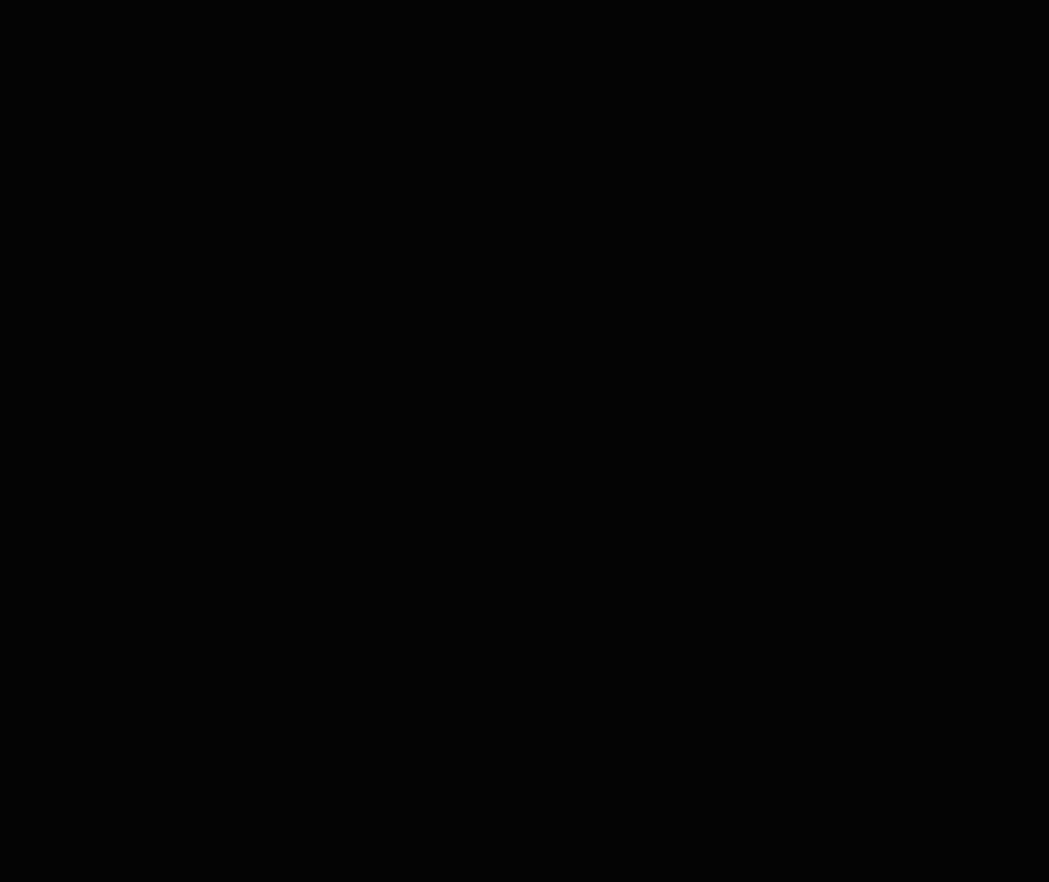
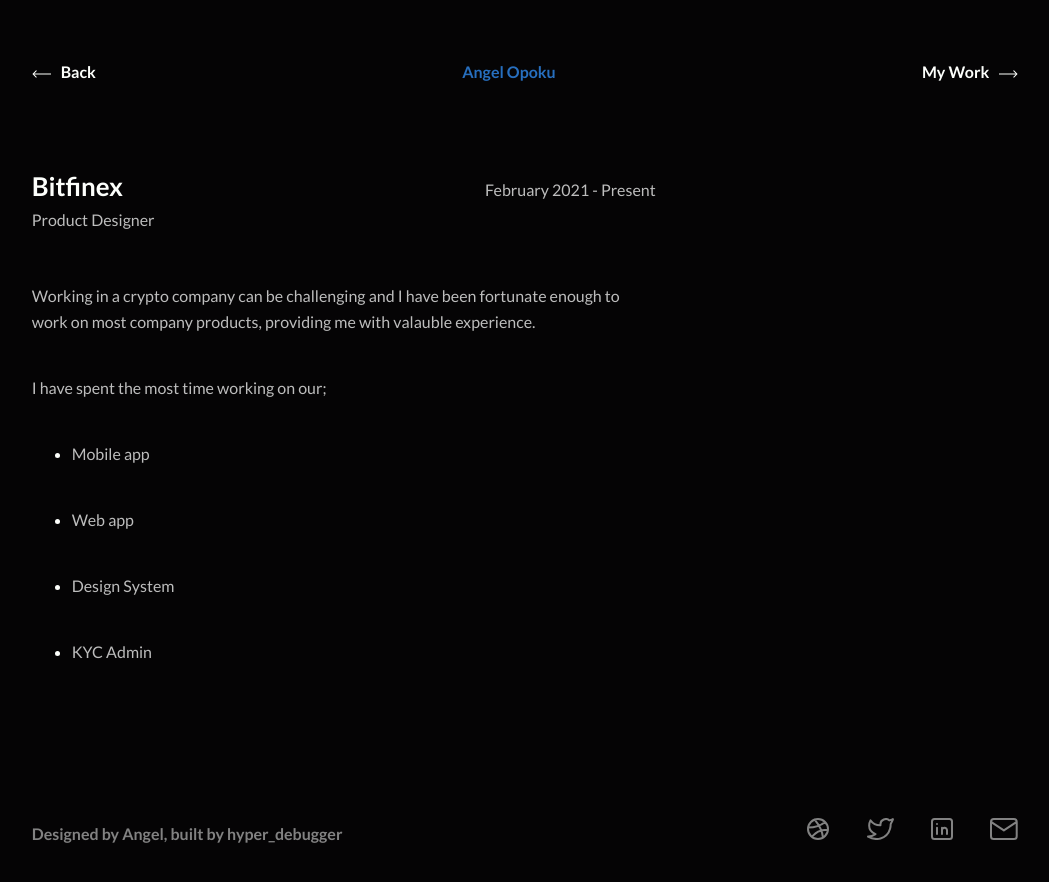
Before and after one commit to thedezignr/thedezignr.github.io, a React (Create React App) app: page /bitfinex in a window 1280 px wide. Shown: the top 882 px of the page, without its empty margins (115-1164 px from the left). Before the commit the page ends 800 px from the top, so only its background shows below. Built offline with nearby package versions, Linux system fonts and the light colour scheme.

Commit message:
update experience - 12-05-2022

```diff
--- a/src/App.js
+++ b/src/App.js
@@ -10,6 +10,7 @@
 const GenesysFacilitator = lazyLoad(() => import('./components/experience/GenesysFacilitator'));
 const GenesysDesigner = lazyLoad(() => import('./components/experience/GenesysDesigner'));
 const Tenece = lazyLoad(() => import('./components/experience/Tenece'));
+const Bitfinex = lazyLoad(() => import('./components/experience/Bitfinex'));
 const Portfolio = lazyLoad(() => import('./components/portfolio/Index'));
 const LoveFootball = lazyLoad(() => import('./components/portfolio/love_football/Index'));
 const LoanUp = lazyLoad(() => import('./components/portfolio/loan_up/Index'));
@@ -58,6 +59,11 @@
           <Route path="/tenece">
             <Header back="/about" />
             <Tenece />
+            <Footer />
+          </Route>
+          <Route path="/bitfinex">
+            <Header back="/about" />
+            <Bitfinex />
             <Footer />
           </Route>
           <Route path="/portfolio">
--- a/src/components/Highlight/Index.js
+++ b/src/components/Highlight/Index.js
@@ -5,7 +5,7 @@
   return (
     <main className={style.main__container}>
       <h1>Angel</h1>
-      <h3>I am a UI/UX Designer who is passionate about designing meaningful and impactful products.</h3>
+      <h3>I am a Product Designer who is passionate about designing meaningful and impactful products.</h3>
     </main>
   )
 }
--- a/src/components/Home/Index.js
+++ b/src/components/Home/Index.js
@@ -12,11 +12,13 @@
         I entered an internship program where I learned and practiced UX/UI Design.
       </p>
       <p>
-        Since I left the internship program, I have worked with 3 companies as UI/UX Designer, worked with several clients and
-        designed products across a variety of industries. I have experience with B2B, B2C and SaaS products.
+        Since I left the internship program, I have worked with  different companies,  as a Product Designer, working on web,
+        mobile, B2C, B2B, cryptotrading, SaSS and other products.
       </p>
       <p>
-        I am interested in new opportunities to design products that REALLY solve a problem.
+        These days when I am not doing awesome design work, I am mentoring budding designers, speaking in design events,
+        providing career guidance to people who need it or trying my hands on Python and Data Engineering
+        (yeah, super unrelated, but super interesting).
       </p>
       <a href="https://bit.ly/angelopokuCV" className={["no__border", "boring__link", style.download_button].join(" ")} target="_blank" rel="noreferrer">View my resume</a>
     </main>
@@ -57,6 +59,16 @@
     <h1>Experience</h1>
     <hr className={style.header__marker} />
     <main className="main__body table">
+      <div className="table__row">
+        <div className="table__cell">
+          <h3>Bitfinex</h3>
+          <p>Product Designer</p>
+        </div>
+        <div className="table__cell">
+          <p>February 2021 - Present</p>
+        </div>
+      </div>
+      <NavLink to="/bitfinex" className={style.details__link}>Details</NavLink>
       <div className="table__row">
         <div className="table__cell">
           <h3>Genesys Tech Hub</h3>
@@ -127,14 +139,12 @@
     <hr className={style.header__marker} />
     <main className="main__body">
       <ul className={style.two__columns_list}>
-        <li>Spinero</li>
         <li>Effect Studios</li>
         <li>Love Football</li>
         <li>Sprintrip</li>
-        <li>Bikelane</li>
-        <li>Boolean Labs</li>
+        <li>CopenHagen</li>
+        <li>Norlics</li>
         <li>Hexcord</li>
-        <li>CopenHagen</li>
         <li>HyperDebugger</li>
         <li>Zoe's Lab</li>
       </ul>
@@ -149,9 +159,14 @@
     <main className="main__body">
       <ul className={style.default__list}>
         <li>
-          <p>I hosted the first edition of Design Week, an online week-long session that aimed at giving newbie designers
-                direction and helping them gain design knowledge from experts, at no charge.</p>
-          <p>The edition featured Chris Do, Joe Natoli, Andy Clarke, Maya El Murr and Bojan Novakovich</p>
+          <p>
+            So far, 2 editions of Design Week (a yearly event), an online week-long session that aimed at giving newbie designers
+            direction and helping them gain design knowledge from experts, at no charge.
+          </p>
+          <p>
+            This has featured design lord like Chris Do, Joe Natoli, Andy Clarke, Maya El Murr, Bojan Novakovich,
+            Rusmir Arnautovic, Jared Spool.
+          </p>
         </li>
       </ul>
     </main>
--- a/src/components/Home/index.module.css
+++ b/src/components/Home/index.module.css
@@ -56,7 +56,9 @@
   color: var(--white);
   text-align: center;
   line-height: 2.5;
-  display: block;
+  display: flex;
+  align-items: center;
+  justify-content: center;
   margin-top: 40px;
 }
 
--- /dev/null
+++ b/src/components/experience/Bitfinex.js
@@ -0,0 +1,45 @@
+import style from "./index.module.css";
+
+const Bitfinex = props => {
+
+  return (
+    <section className={`${style.main__container} ${style.genesys__facilitator}`}>
+      <main className="main__body">
+        <div className="table">
+          <div className="table__row">
+            <div style={{ paddingBottom: "0" }} className="table__cell">
+              <h3>Bitfinex</h3>
+              <p>Product Designer</p>
+            </div>
+            <div style={{ paddingBottom: "0" }} className="table__cell">
+              <p>February 2021 - Present</p>
+            </div>
+          </div>
+        </div>
+        <p>
+          Working in a crypto company can be challenging and I have been fortunate enough to work on most company products,
+          providing me with valauble experience.
+        </p>
+        <p>
+          I have spent the most time working on our;
+        </p>
+        <ul className={style.default__list}>
+          <li>
+            <p>Mobile app</p>
+          </li>
+          <li>
+            <p>Web app</p>
+          </li>
+          <li>
+            <p>Design System</p>
+          </li>
+          <li>
+            <p>KYC Admin</p>
+          </li>
+        </ul>
+      </main>
+    </section >
+  );
+};
+
+export default Bitfinex;
```
